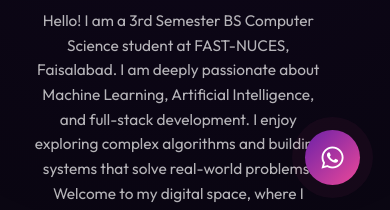
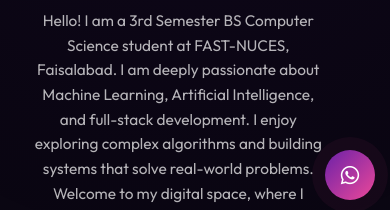
Before and after one commit to huzaifashamsi05/Wajeeha-Portfolio-, a React (Vite) app: page / in a window 390 px wide. Shown: the part 629-839 px from the top of the page. Built offline with nearby package versions, Linux system fonts and the light colour scheme; no server answers; a web font is replaced by a local one.

Commit message:
Fix mobile CSS: center resume btn fix badge overlap align floating actions

```diff
--- a/src/index.css
+++ b/src/index.css
@@ -437,8 +437,10 @@
     /* About */
     .about-content { display: flex; flex-direction: column; text-align: center; }
     .about-info-grid { grid-template-columns: 1fr; text-align: left; }
-    .mini-stats-grid { grid-template-columns: 1fr; }
+    .about-text-content .btn { margin: 1.5rem auto 0; display: block; }
+    .mini-stats-grid { grid-template-columns: 1fr 1fr; gap: 1rem; }
     .building-card { padding: 2rem; }
+    .building-badge { position: static; margin-bottom: 1rem; display: inline-flex; width: fit-content; animation: none; }
 
     /* Projects & Grids */
     .projects-grid { display: grid; grid-template-columns: 1fr !important; }
@@ -464,6 +466,11 @@
     .contact-grid { display: flex; flex-direction: column; gap: 2rem; padding: 0; }
     .contact-form-wrapper, .contact-info-wrapper { padding: 1.5rem; }
 
+    /* Floating Actions */
+    .floating-actions { align-items: center; bottom: 15px; right: 15px; gap: 10px; }
+    .floating-whatsapp { width: 50px; height: 50px; font-size: 1.5rem; }
+    .back-to-top { width: 40px; height: 40px; font-size: 1rem; }
+
     /* Footer */
     .footer-brand h2 { font-size: 2.5rem; }
 }
```
